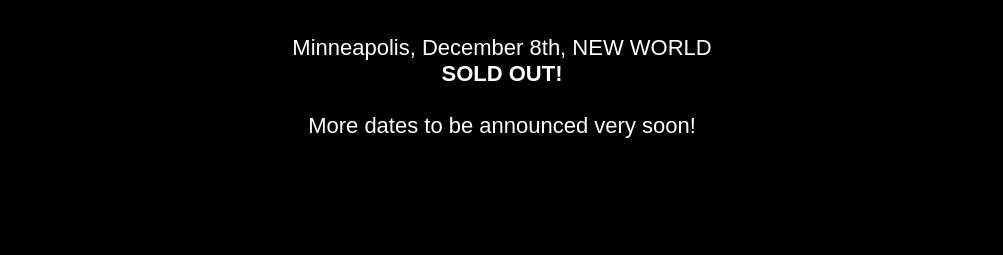
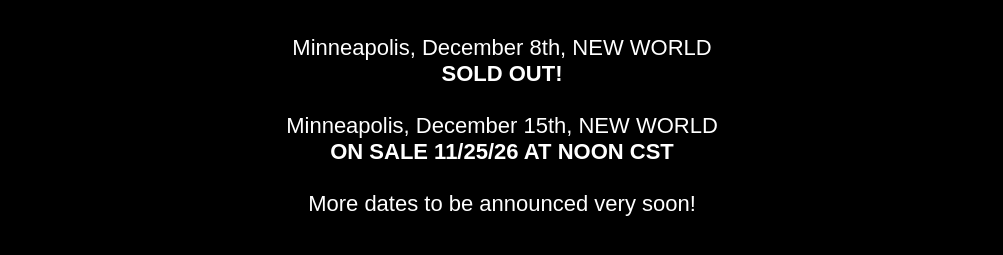
Before and after one commit to clockanddolltortureproductions/clockanddolltortureproductions.github.io, a plain HTML site: page screenings.html in a window 1280 px wide. Shown: the part 215-470 px from the top of the page, without its empty margins (138-1141 px from the left). Drawn offline with Linux system fonts and the light colour scheme.

Commit message:
Update screenings.html

```diff
--- a/screenings.html
+++ b/screenings.html
@@ -4,9 +4,6 @@
     <meta charset="UTF-8">
     <meta name="viewport" content="width=device-width, initial-scale=1.0">
     <title>tranny jackass official site</title>
-    <!-- The style.css file allows you to change the look of your web pages.
-         If you include the next line in all your web pages, they will all share the same look.
-         This makes it easier to make new pages for your site. -->
     <link href="/style.css" rel="stylesheet" type="text/css" media="all">
   </head>
   <body>
@@ -22,6 +19,7 @@
 	<h1>Upcoming Screenings (updated 11/19/26)</h1>
   <br>
 	Minneapolis, December 8th, NEW WORLD <br><b>SOLD OUT!</b><br><br>
+		Minneapolis, December 15th, NEW WORLD <br><b>ON SALE 11/25/26 AT NOON CST</b><br><br>
   More dates to be announced very soon!
   <br>
 <br>
```
